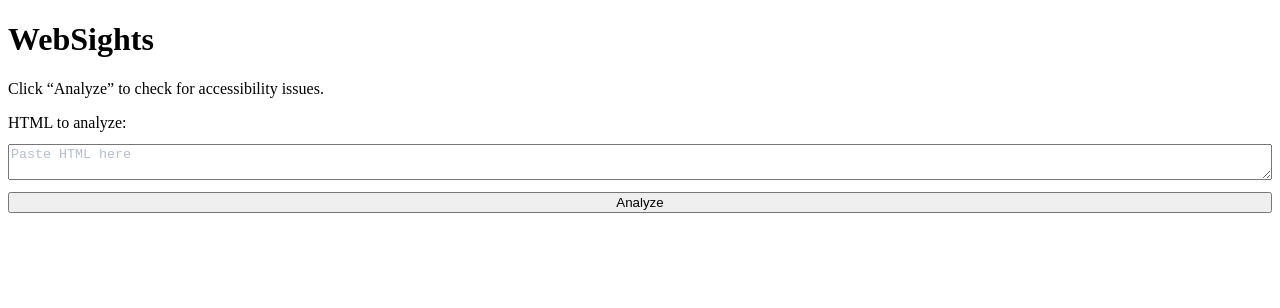
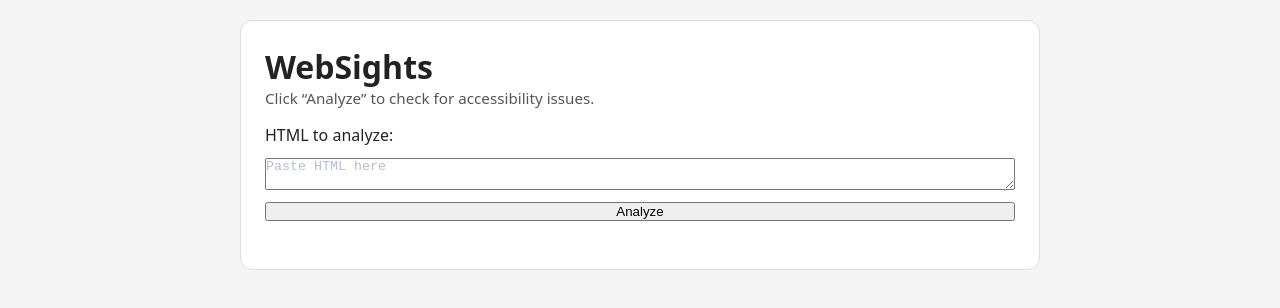
Before and after one commit to rattican/web-sights, a plain HTML site: page index.html in a window 1280 px wide. Drawn offline with Linux system fonts and the light colour scheme; files that its build step writes are made by us from their sources; files whose address does not match are found by name.

Commit message:
Update style.css

```diff
--- a/frontend/style.css
+++ b/frontend/style.css
@@ -1,9 +1,41 @@
+/* base stuff */
+* {
+  box-sizing: border-box;
+  margin: 0;
+  padding: 0;
+}
+
+body {
+  font-family: system-ui, sans-serif;
+  background: #f5f5f5;
+  color: #222;
+  padding: 20px;
+}
+
+/*main container */
+.app {
+  max-width: 800px;
+  margin: 0 auto;
+  background: white;
+  padding: 24px;
+  border-radius: 12px;
+  border: 1px solid #ddd;
+}
+
+/*header*/
+.app-header p {
+  color: #555;
+  font-size: 0.95rem;
+  margin-bottom: 16px;
+}
+/*content*/
 .app-content {
   display: flex;
   flex-direction: column;
   gap: 12px;
 }
 
+/*text area*/
 textarea#htmlInput::placeholder {
   color: rgba(148, 163, 184, 0.7);
 }
```
